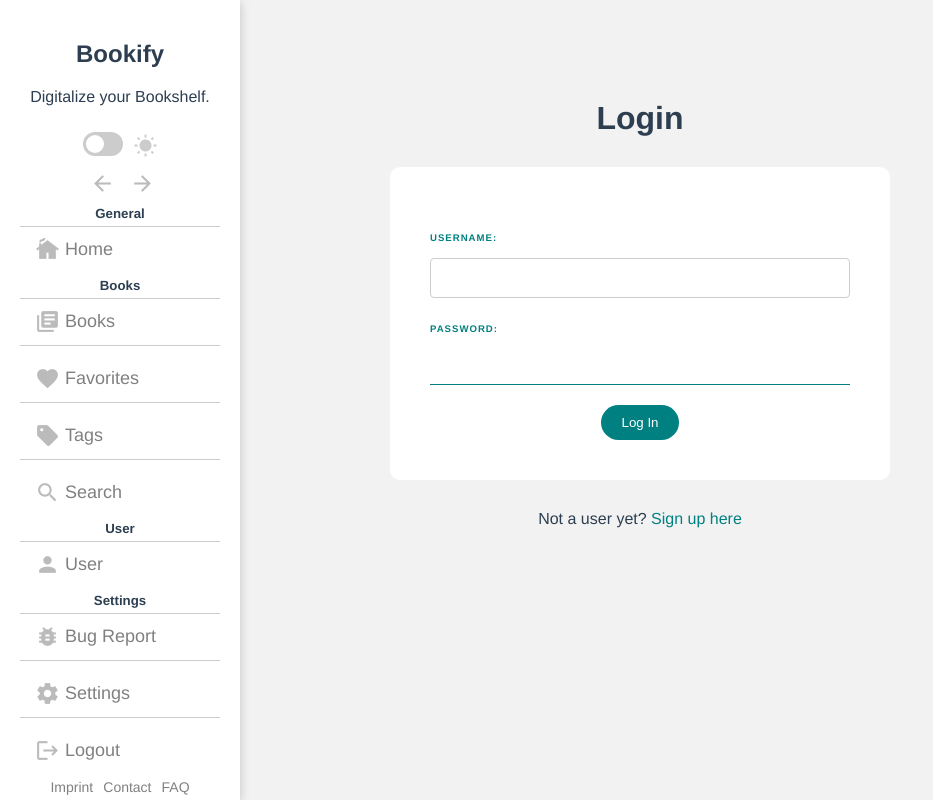
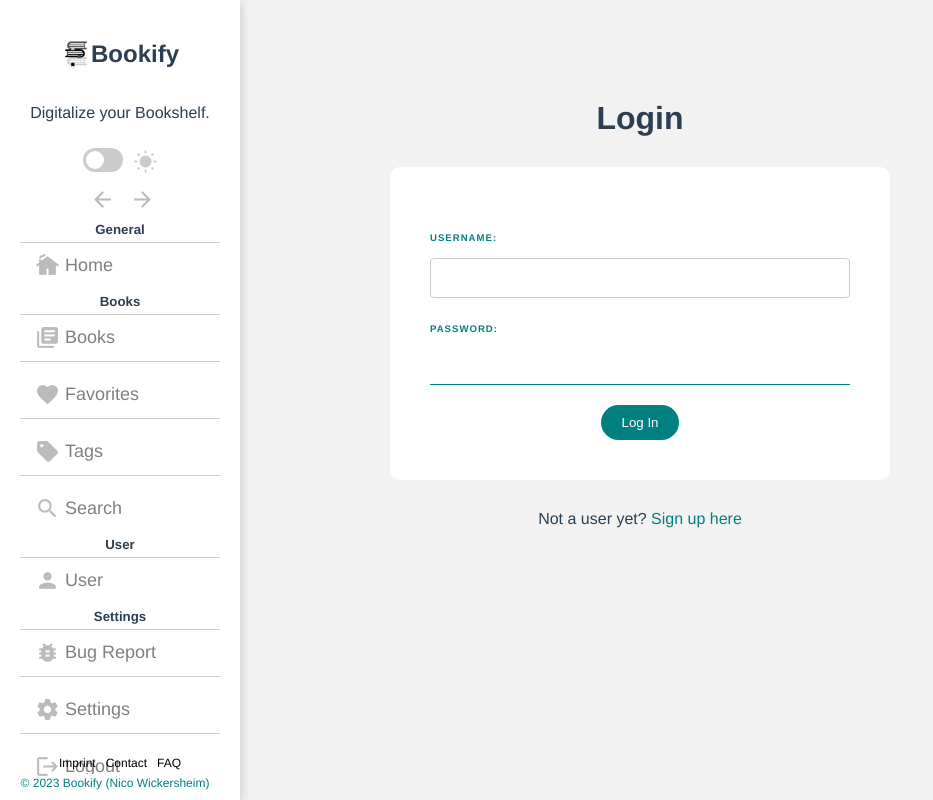
Before and after one commit to wickenico/bookify-vuejs-frontend, a Vue app: page /login in a window 1280 px wide. Shown: the whole page, without its empty margins (0-933 px from the left). Built offline with nearby package versions, Linux system fonts and the light colour scheme.

Commit message:
refactor: Change Sidenav styling

```diff
--- a/src/components/Sidenav.vue
+++ b/src/components/Sidenav.vue
@@ -1,7 +1,10 @@
 <template>
     <nav class="main-nav">
         <div>
+            <div class="logo-container">
+                <img src="../assets/dark_with_white_background.jpg" alt="Bookify Logo" class="logo" />
                 <h1>Bookify</h1>
+            </div>
             <p>Digitalize your Bookshelf.</p>
             <!-- Dark Mode Switch -->
             <Switch :isDarkMode="isDarkMode" @toggle-dark-mode="toggleDarkMode" />
@@ -24,13 +27,15 @@
             </div>
         </div>
         <footer class="sidenav-footer">
+            <div class="footer-content">
                 <div class="footer-row">
                     <router-link to="/imprint" class="footer-link">Imprint</router-link>
                     <router-link to="/contact" class="footer-link">Contact</router-link>
                     <router-link to="/faq" class="footer-link">FAQ</router-link>
                 </div>
                 <div class="footer-row">
-                <span class="footer-text">&copy; 2023 Bookify (Nico Wickersheim)</span>
+                    <div class="footer-text">&copy; 2023 Bookify (Nico Wickersheim)</div>
+                </div>
             </div>
         </footer>
     </nav>
@@ -147,6 +152,7 @@ export default {
     background-color: white;
     padding: 20px;
     box-shadow: 0px 2px 10px rgba(0, 0, 0, 0.2);
+    overflow-y: auto;
 }
 
 .main-nav h1 {
@@ -219,17 +225,28 @@ a.router-link-active .material-icons {
 }
 
 .sidenav-footer {
-    bottom: 20px;
-    left: 20px;
-    right: 20px;
+    position: absolute;
+    bottom: 0;
+    left: 0;
+    right: 0;
     color: teal;
     font-size: 12px;
+    padding: 10px;
+}
+
+.footer-content {
+    display: flex;
+    flex-direction: column;
+    align-items: center;
+    justify-content: center;
+    height: 100%;
 }
 
 .footer-row {
     display: flex;
     flex-direction: row;
     justify-content: center;
+    align-items: center;
 }
 
 .footer-text {
@@ -237,13 +254,14 @@ a.router-link-active .material-icons {
 }
 
 .footer-link {
-    color: teal;
-    font-size: 14px !important;
+    color: black !important;
+    font-size: 12px !important;
+    /* Update the font size here */
     margin-right: 10px;
 }
 
 .footer-link:hover {
-    color: black;
+    color: teal !important;
 }
 
 .icons {
@@ -253,4 +271,17 @@ a.router-link-active .material-icons {
     align-items: center;
     justify-content: center;
 }
+
+.logo-container {
+    display: flex;
+    align-items: center;
+    justify-content: center;
+}
+
+.logo {
+    height: 30px;
+    /* Adjust the height as needed */
+    margin-right: 5x;
+    /* Add margin to create spacing between the logo and heading */
+}
 </style>
```
Also changed, not shown: src/assets/dark_with_white_background.jpg (added). Lines whose indentation alone changed are shown as unchanged.
